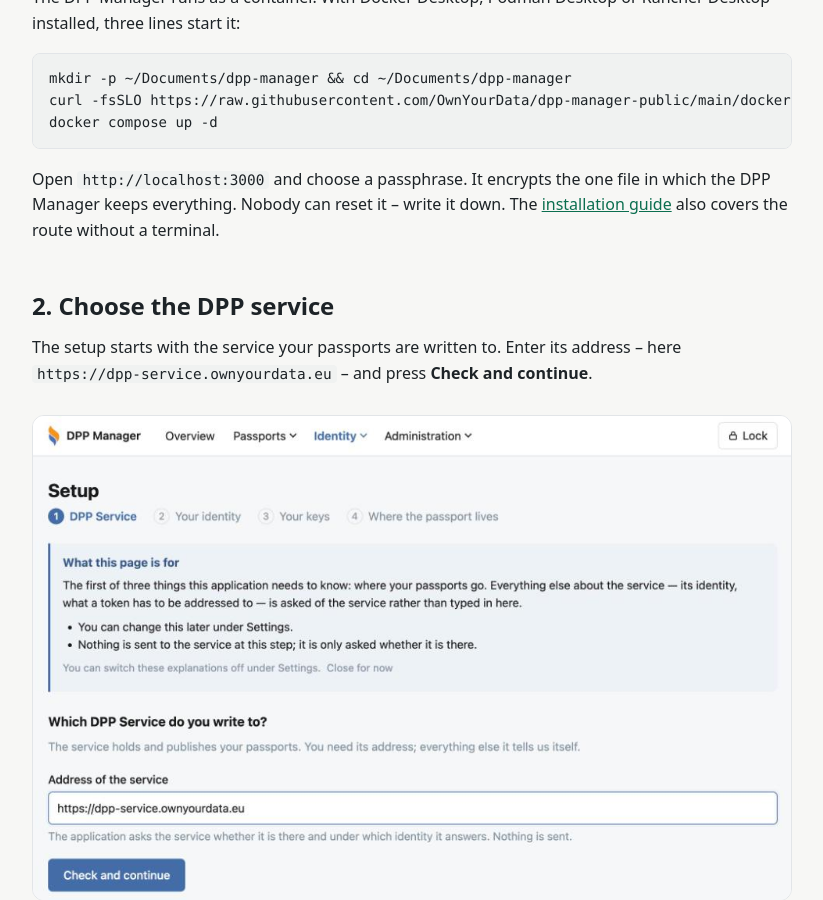
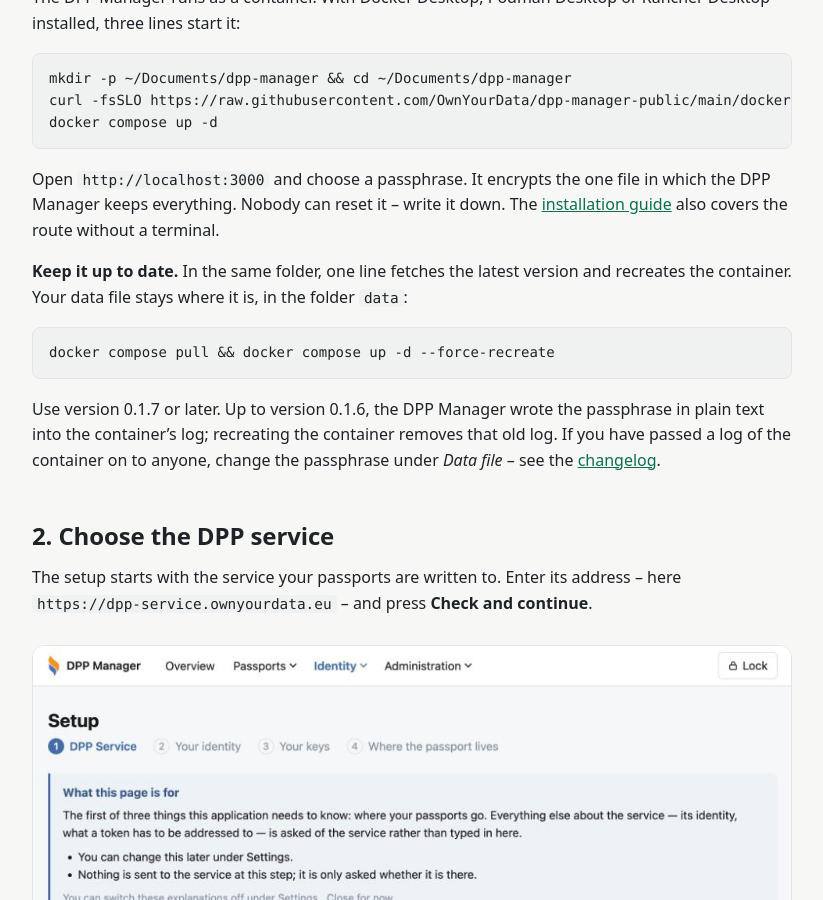
Before and after one commit to OwnYourData/dpp-knowledge-base, a Jekyll site: the page built from _articles/getting-started.md, in a window 1280 px wide and 900 px high, scrolled down 1676 px. Shown: the whole window, without its empty margins (228-1051 px from the left). Built offline with Jekyll 4.4.1, drawn with Linux system fonts in a browser that asks for light colours.

Commit message:
Getting started: how to update the DPP Manager, and why 0.1.7 matters

````diff
--- a/_articles/getting-started.md
+++ b/_articles/getting-started.md
@@ -64,6 +64,14 @@ docker compose up -d
 ```
 
 Open `http://localhost:3000` and choose a passphrase. It encrypts the one file in which the DPP Manager keeps everything. Nobody can reset it – write it down. The [installation guide](https://github.com/OwnYourData/dpp-manager-public/blob/main/docs/Install.md) also covers the route without a terminal.
+
+**Keep it up to date.** In the same folder, one line fetches the latest version and recreates the container. Your data file stays where it is, in the folder `data`:
+
+```sh
+docker compose pull && docker compose up -d --force-recreate
+```
+
+Use version 0.1.7 or later. Up to version 0.1.6, the DPP Manager wrote the passphrase in plain text into the container's log; recreating the container removes that old log. If you have passed a log of the container on to anyone, change the passphrase under *Data file* – see the [changelog](https://github.com/OwnYourData/dpp-manager-public/blob/main/CHANGELOG.md#017).
 
 ## 2. Choose the DPP service
 
````
